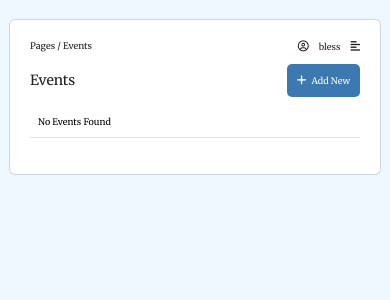
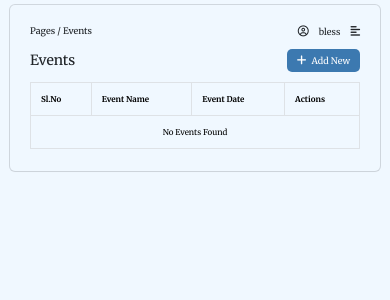
Before and after one commit to Blessen25/geelong_church, a Django app: page /event/ in a window 390 px wide. Shown: the top 300 px of the page. Run offline with Django 5.2, Linux system fonts and the light colour scheme; a user stored in the database is signed in; data comes from the database, SQL or seed files in the repository; both versions use the stored data as it was after the commit; parts of the project's set-up code (start-up, migrations or seed data) failed here and were passed over.

Commit message:
Commited Changes

```diff
--- a/backendFolder/backend/api/static/css/basestyle.css
+++ b/backendFolder/backend/api/static/css/basestyle.css
@@ -8,11 +8,6 @@
     font-optical-sizing: auto;
     font-style: normal;
 
-    h1 {
-
-        background-color: white;
-    }
-
     p {
         margin: 0px !important;
         background-color: white;
@@ -22,7 +17,7 @@
 .cstmfullbase-class {
 
     justify-content: space-between;
-    padding: 20px 10px;
+    padding: 5px 10px;
     height: 100%;
     gap: 20px;
 }
@@ -36,27 +31,28 @@
     gap: 20px;
     padding: 20px;
     align-items: center;
-    justify-content: center;
+    justify-content: top;
     border-radius: 5px;
-    background-color: white;
     height: 100%;
+    position: fixed;
+    top: 0px;
+    left: 0px;
 }
 
 .cstmcontent {
 
-    width: 100%;
-    background-color: white;
+    width: calc(100% - 300px);
     box-shadow: rgba(0, 0, 0, 0.02) 0px 1px 3px 0px, rgba(27, 31, 35, 0.15) 0px 0px 0px 1px;
     border-radius: 5px;
     display: flex;
     flex-direction: column;
     padding: 20px;
     gap: 20px;
+    margin-left: 300px;
 }
 
 .cstmcontentheader {
 
-    background-color: white;
     justify-content: space-between;
 }
 
@@ -65,11 +61,14 @@
     font-size: 14px;
     display: flex;
     align-items: center;
+    background-color: transparent;
 }
 
 .cstmcontenttableh1tag {
 
     font-size: 24px;
+    margin: 0px;
+    background-color: transparent;
 }
 
 .msgparaalign {
@@ -83,7 +82,6 @@
     display: flex;
     align-items: center;
     justify-content: center;
-    background-color: white;
 }
 
 .viewmorebutton {
@@ -257,14 +255,14 @@
 
 .responsivetd {
 
-    background-color: white;
+    background-color: transparent;
     font-weight: bold;
     display: none;
 }
 
 .actioniconmodal {
 
-    background-color: white;
+    background-color: transparent;
 }
 
 .fa-align-left {
@@ -298,7 +296,7 @@
 
 .headericonandname {
 
-    background-color: white;
+    background-color: transparent;
     display: flex;
     flex-direction: row;
     gap: 15px;
@@ -308,46 +306,78 @@
 .headericonandname p {
 
     font-size: 14px;
+    background-color: transparent;
+
 }
+
+.fa-align-left, .fa-circle-user {
+
+    font-size: 14px;
+    background-color: transparent;
+}
+
+th, td {
+
+    background-color: transparent !important;
+}
+
+.table {
+
+    width: 100%;
+    position: relative;
+    scrollbar-width: thin;
+    scrollbar-color: #3c79b0 #c7c7c7;
+    margin-bottom: 2px !important;
+}
+
+.table th {
+
+    white-space: nowrap;
+    padding: 15px !important;
+}
+
+.table td {
+
+    white-space: nowrap;
+    padding: 15px !important;
+}
+
+
+
 
 @media screen and (max-width: 1499px) {
 
     .cstmwrapper {
 
-        width: 200px;
+        width: 250px;
     }
 
-    .image_div {
+    .cstmcontent {
 
-        background-size: contain !important;
-        height: 60px !important;
-    }
-
-    .sidebaratag  {
-
-        padding: 0px 20px !important;
+        width: calc(100% - 250px);
+        margin-left: 250px;
     }
 
 }
 
 
-@media screen and (max-width: 1299px) {
+@media screen and (max-width: 1199px){
 
     .cstmwrapper {
 
-        display: none;
+        width: 220px;
     }
 
-    .fa-align-left {
+    .cstmcontent {
 
-        display: block !important;
+        width: calc(100% - 220px);
+        margin-left: 220px;
     }
 
+    .hrcustom {
 
-}
-
-
-@media screen and (max-width: 1199px){
+        margin: 10px 0px;
+    }
 
     th {
 
@@ -379,12 +409,23 @@
     .fa-align-left, .fa-circle-user {
 
         font-size: 14px;
+        background-color: transparent;
     }
 
 }
 
 
 @media screen and (max-width: 991px) {
+
+    .cstmwrapper {
+
+        display: none;
+    }
+
+    .fa-align-left {
+
+        display: block !important;
+    }
 
     th {
 
@@ -396,49 +437,22 @@
         font-size: 11px;
     }
 
-    .table-responsive {
-
-        overflow-x: auto;
-        -webkit-overflow-scrolling: touch;
-        width: 100%;
-    }
-
-    table {
-        width: 100%;
-        border-collapse: collapse;
-    }
 
 
+    .cstmcontent {
+
+        width: 100%;
+        margin: 0px;
+    }
 
 }
 
 @media screen and (max-width: 899px) {
 
-  table, thead, tbody, th, td, tr {
-    display: block;
-  }
 
-  thead {
-    display: none;
-  }
+  .responsivetd {
 
-
-   td {
-    position: relative;
-    padding-left: 50%;
-    border: none;
-    border-bottom: 1px solid #ddd;
-  }
-
-  td::before {
-    position: absolute;
-    top: 8px;
-    left: 8px;
-    width: 45%;
-    padding-right: 10px;
-    white-space: nowrap;
-    font-weight: bold;
-    content: attr(data-label);
+    background-color: transparent ;
   }
 
   .responsivetd {
@@ -449,14 +463,6 @@
   .fa-pen-to-square,.fa-trash-can, .fa-plus, .fa-align-left, .fa-circle-user  {
 
     font-size: 14px;
-  }
-
-  td {
-
-    display: flex;
-    flex-direction: column;
-    gap: 15px;
-    align-items: start;
   }
 
   .viewmorebutton {
@@ -491,16 +497,33 @@
     }
 }
 
+@media screen and (max-width: 767px) {
+
+    tr, th, td{
+
+        font-size: 10px;
+    }
+
+    .table th {
+
+        padding: 10px !important;
+    }
+
+    .table td {
+
+        padding: 10px !important;
+    }
+}
+
 @media screen and (max-width: 575px) {
 
-    tr{
+    tr, th, td{
 
-        font-size: 9px;
+        font-size: 8px;
     }
 
     td {
 
-        font-size: 9px;
         gap: 10px;
     }
 
@@ -566,4 +589,9 @@
 
     gap: 5px ;
   }
+
+  .viewmorebutton {
+
+    padding: 5px 10px;
+  }
 }
--- a/backendFolder/backend/api/templates/base.html
+++ b/backendFolder/backend/api/templates/base.html
@@ -38,15 +38,15 @@
      <div id="sidebaroverlayid" class="sidebaroverlay" ></div>
     <div id="respsidebardivid" class="respsidebardiv" >
         <div class="image_div"></div>
-        <hr>
+        <hr class="w-100 hrcustom">
         <h1 class="sidebarh1tag">Pages</h1>
-        <a href="/" class="sidebaratag"><i class="fa-solid fa-house"></i>Dashboard</a>
-        <a href="/contact" class="sidebaratag"><i class="fa-solid fa-id-card"></i>Contact</a>
-        <a href="/event" class="sidebaratag"><i class="fa-solid fa-calendar-days"></i>Events</a>
-        <hr>
+        <a href="/" class="sidebaratag"><i class="fa-solid fa-house iconcustomsidebar"></i>Dashboard</a>
+        <a href="/contact" class="sidebaratag"><i class="fa-solid fa-id-card iconcustomsidebar"></i>Contact</a>
+        <a href="/event" class="sidebaratag"><i class="fa-solid fa-calendar-days iconcustomsidebar"></i>Events</a>
+        <hr class="w-100 hrcustom">
         <h1 class="sidebarh1tag">Account</h1>
         <!-- <a href="/" class="sidebaratag"><i class="fa-regular fa-circle-user"></i>Profile</a> -->
-        <a href="/logout" class="sidebaratag"><i class="fa-solid fa-arrow-right-from-bracket"></i>Log Out</a>
+        <a href="/logout" class="sidebaratag"><i class="fa-solid fa-arrow-right-from-bracket iconcustomsidebar"></i>Log Out</a>
     </div>
 </body>
 <script src="{% static 'js/basescripts.js' %}"></script>
--- a/backendFolder/backend/api/templates/event.html
+++ b/backendFolder/backend/api/templates/event.html
@@ -2,33 +2,32 @@
 {% load static %}
 {% block pages_header %}Events{% endblock %}
 {% block content %}
-    <div class="w-100 d-flex justify-content-between" style="background-color: white;">
+    <div class="w-100 d-flex justify-content-between">
         <h1 class="cstmcontenttableh1tag eventscstmheader">Events</h1>
         <a class="viewmorebutton addnewcstm" href="#" onclick="showAddModal()"><i class="fa-solid fa-plus"></i>Add New</a>
     </div>
-    <table class="table">
+    <table class="table table-bordered">
         <thead>
             <tr>
-            <th scope="col" class="text-nowrap px-3">Sl.No</th>
-            <th scope="col" class="text-nowrap px-3">Event Name</th>
-            <th scope="col" class="text-nowrap px-3">Event Date</th>
-            <th scope="col" class="text-nowrap px-3">Actions</th>
+                <th scope="col">Sl.No</th>
+                <th scope="col">Event Name</th>
+                <th scope="col">Event Date</th>
+                <th scope="col">Actions</th>
             </tr>
         </thead>
         <tbody>
             {% if events %}
                 {% for event in events|slice:":5" %}
                 <tr>
-                <td scope="row" class="px-3 text-nowrap"><span class="responsivetd">Sl.No : </span>{{ forloop.counter }}</td>
-                <td class="px-3 text-nowrap"><span class="responsivetd">Event Name : </span>{{ event.event_name }}</td>
-                <td class="px-3 text-nowrap"><span class="responsivetd">Event Date : </span>{{ event.event_date }}</td>
-                <td class="px-3 text-nowrap actionbuttondiv">
-                    <span class="responsivetd">Actions : </span>
-                    <div class="actioniconmodal">
-                     <i class="fa-regular fa-pen-to-square" onclick="showEditModal('{{ event.id }}', '{{ event.event_name }}', '{{ event.event_date }}')"></i>
-                     <i class="fa-regular fa-trash-can" onclick="showDeleteModalEvent('{{ event.id }}')"></i>
-                    </div>
-                </td>
+                    <th scope="row">{{ forloop.counter }}</th>
+                    <td>{{ event.event_name }}</td>
+                    <td>{{ event.event_date }}</td>
+                    <td>
+                        <div class="actionbuttondiv">
+                            <i class="fa-regular fa-pen-to-square" onclick="showEditModal('{{ event.id }}', '{{ event.event_name }}', '{{ event.event_date }}')"></i>
+                            <i class="fa-regular fa-trash-can" onclick="showDeleteModalEvent('{{ event.id }}')"></i>
+                        </div>
+                    </td>
                 </tr>
                 {% endfor %}
             {% else %}
@@ -36,7 +35,6 @@
                     <td colspan="4" class="text-center">No Events Found</td>
                 </tr>
             {% endif %}
-
         </tbody>
     </table>
 
@@ -57,7 +55,7 @@
             <p>Edit Event</p>
             <div class="editmodalcstmlabel">
                 <label>Event Name</label>
-                <input type="text" name="event_name" class="editmodalcstminput" id="editEventName">
+                <input type="text" name="event_name" class="editmodalcstminput" id="editEventName" maxlength="50">
             </div>
             <div class="editmodalcstmlabel">
                 <label>Event Date</label>
@@ -78,7 +76,7 @@
             <p>Add New Event</p>
             <div class="editmodalcstmlabel">
                 <label>Event Name</label>
-                <input type="text" name="event_name" class="editmodalcstminput" id="newEventName" placeholder="Enter Event Name">
+                <input type="text" name="event_name" class="editmodalcstminput" id="newEventName" placeholder="Enter Event Name" maxlength="50">
             </div>
             <div class="editmodalcstmlabel">
                 <label>Event Date</label>
--- a/backendFolder/backend/api/templates/partials/sidebar.html
+++ b/backendFolder/backend/api/templates/partials/sidebar.html
@@ -5,20 +5,20 @@
     <meta charset="UTF-8">
     <meta name="viewport" content="width=device-width, initial-scale=1.0">
     <title>Sidebar</title>
-    <link rel="stylesheet" href="{% static 'css/sidebarstyle.css' %}">
+    <link rel="stylesheet" href="{% static 'css/sidebarstyle.css' %}?v={% now 'U' %}">
     <link rel="stylesheet" href="https://cdnjs.cloudflare.com/ajax/libs/font-awesome/6.7.2/css/all.min.css" integrity="sha512-Evv84Mr4kqVGRNSgIGL/F/aIDqQb7xQ2vcrdIwxfjThSH8CSR7PBEakCr51Ck+w+/U6swU2Im1vVX0SVk9ABhg==" crossorigin="anonymous" referrerpolicy="no-referrer" />
 </head>
 <body>
     <div class="image_div">
     </div>
-    <hr class="w-100">
+    <hr class="w-100 hrcustom">
     <h1 class="sidebarh1tag">Pages</h1>
-    <a href="/" class="sidebaratag"><i class="fa-solid fa-house"></i>Dashboard</a>
-    <a href="/contact" class="sidebaratag"><i class="fa-solid fa-id-card"></i>Contact</a>
-    <a href="/event" class="sidebaratag"><i class="fa-solid fa-calendar-days"></i>Events</a>
-    <hr class="w-100">
+    <a href="/" class="sidebaratag"><i class="fa-solid fa-house iconcustomsidebar"></i>Dashboard</a>
+    <a href="/contact" class="sidebaratag"><i class="fa-solid fa-id-card iconcustomsidebar"></i>Contact</a>
+    <a href="/event" class="sidebaratag"><i class="fa-solid fa-calendar-days iconcustomsidebar"></i>Events</a>
+    <hr class="w-100 hrcustom">
     <h1 class="sidebarh1tag">Account</h1>
     <!-- <a href="/" class="sidebaratag"><i class="fa-regular fa-circle-user"></i>Profile</a> -->
-    <a href="/logout" class="sidebaratag"><i class="fa-solid fa-arrow-right-from-bracket"></i>Log Out</a>
+    <a href="/logout" class="sidebaratag"><i class="fa-solid fa-arrow-right-from-bracket iconcustomsidebar"></i>Log Out</a>
 </body>
 </html>
--- a/backendFolder/backend/backend/settings.py
+++ b/backendFolder/backend/backend/settings.py
@@ -23,7 +23,7 @@ BASE_DIR = Path(__file__).resolve().parent.parent
 SECRET_KEY = 'django-insecure-0n=t36e)6f4ae$7xm%f2#+(3v(-b^tyx21*_16-rusy^9*oeb)'
 
 # SECURITY WARNING: don't run with debug turned on in production!
-DEBUG = False
+DEBUG = True
 
 ALLOWED_HOSTS = ["geelong-church.onrender.com", "localhost", "127.0.0.1"]
 
```
Also changed, not shown: backendFolder/backend/api/static/css/sidebarstyle.css (+81 -19 lines), backendFolder/backend/api/templates/contact.html (+17 -15 lines), backendFolder/backend/api/templates/home.html (+30 -30 lines), backendFolder/backend/db.sqlite3, 2 other files.
